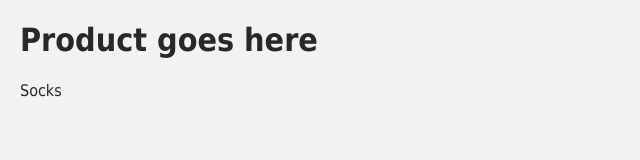
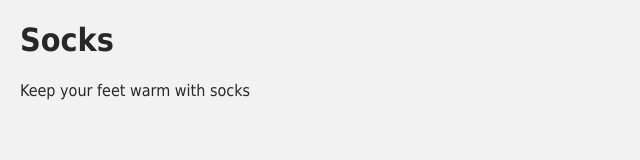
Before and after one commit to emma-ea/vue-product-page, a plain HTML site: page index.html in a window 1280 px wide. Shown: the whole page, without its empty margins (0-640 px from the left). Drawn offline with nearby package versions, Linux system fonts and the light colour scheme.

Commit message:
update description

```diff
--- a/index.html
+++ b/index.html
@@ -10,8 +10,8 @@
   </head>
   <body>
     <div id="app">
-      <h1>Product goes here</h1>
-      <p>{{ socks }}</p>
+      <h1>{{ product }}</h1>
+      <p>{{ description }}</p>
     </div>
 
     <!-- Import Js -->
--- a/main.js
+++ b/main.js
@@ -1,9 +1,10 @@
-const vueApp = Vue.createApp({
-    data: function() {
+const app = Vue.createApp({
+    data() {
         return {
-            socks: 'Socks'
+            product: 'Socks',
+            description: 'Keep your feet warm with socks'
         }
     }
 });
 
-vueApp.mount("#app");
+app.mount('#app');
```
